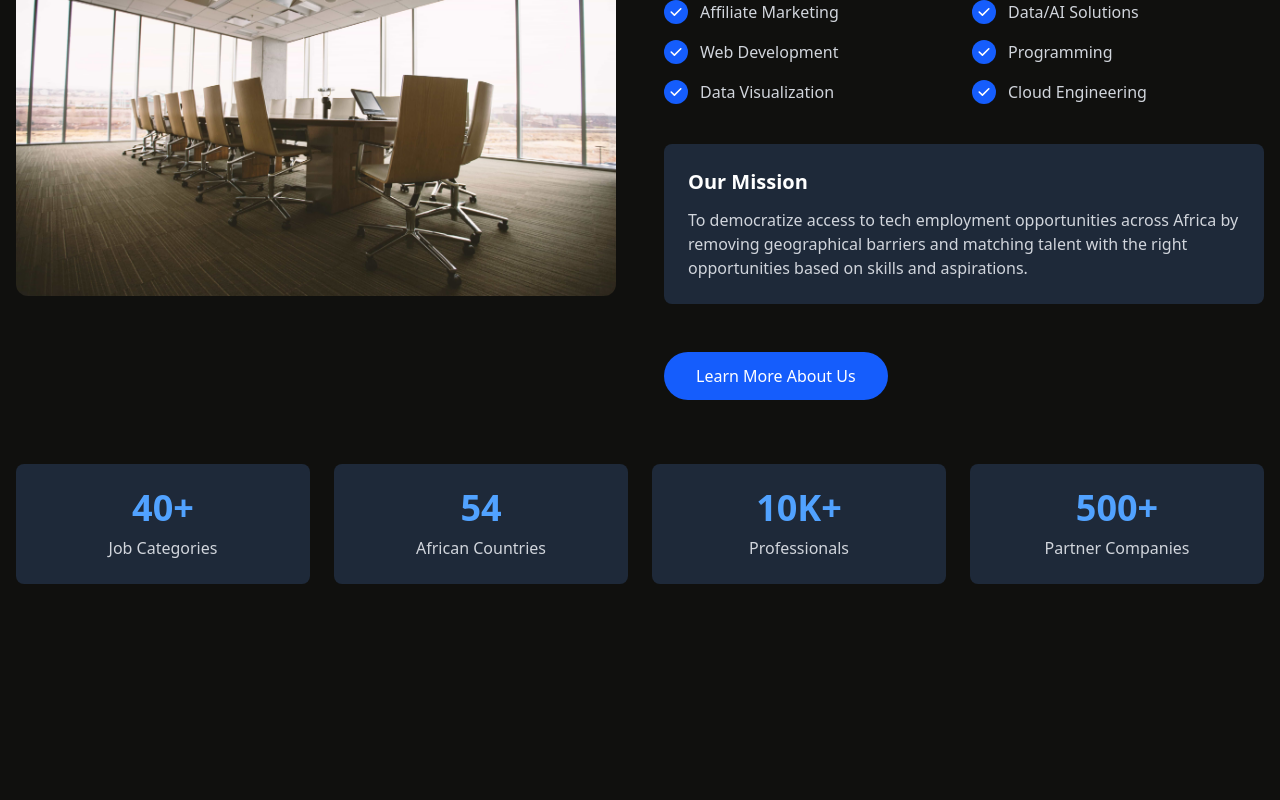
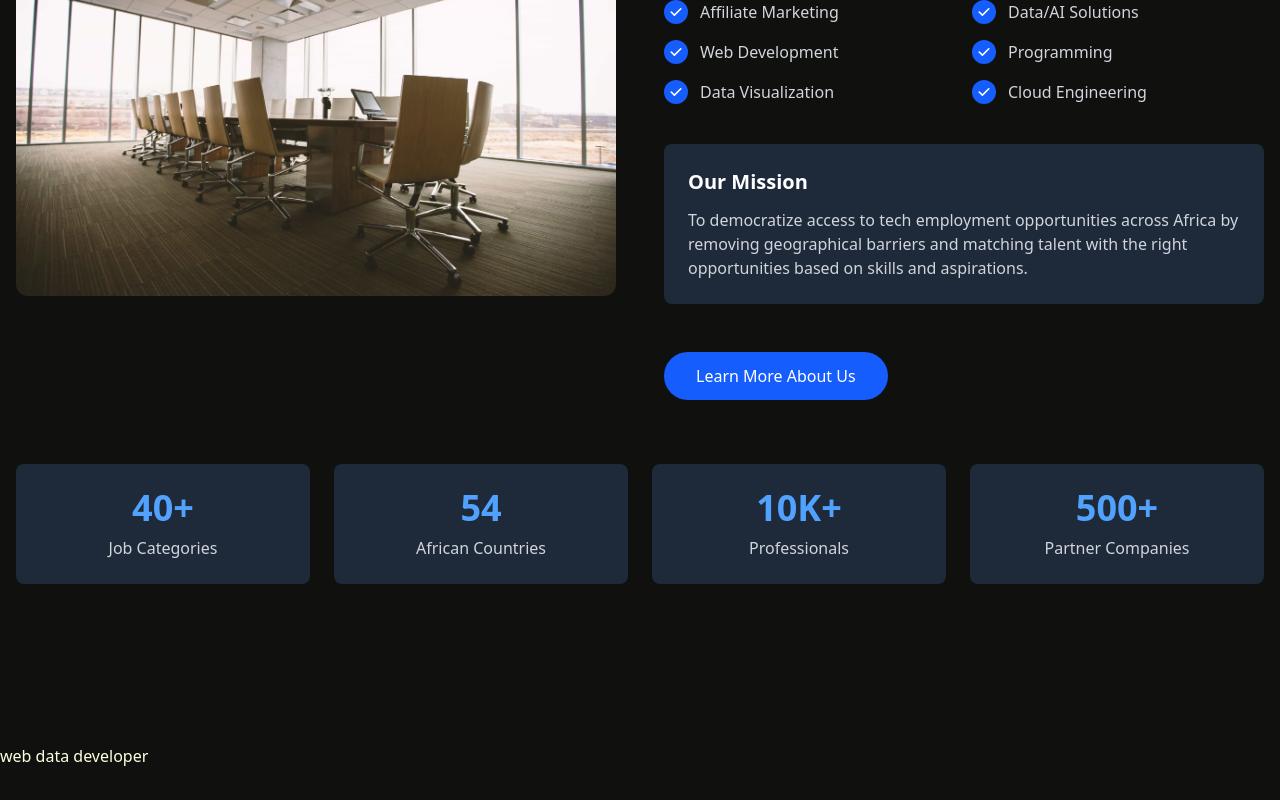
Before and after one commit to tchasinga/jobposter, a Next.js app: page / in a window 1280 px wide. Shown: the part 4321-5121 px from the top of the page. Before the commit the page ends 4985 px from the top, so only its background shows below. Built offline with nearby package versions, Linux system fonts and the light colour scheme.

Commit message:
feat: update Testemonial component layout and integrate into Home page

```diff
--- a/app/Pages/Testemonial.jsx
+++ b/app/Pages/Testemonial.jsx
@@ -3,7 +3,7 @@
 
 export default function Testemonial() {
   return (
-    <div className=''>
+    <div className='max-w-screen-2xl mx-auto py-20'>
         <h1>web data developer</h1>
     </div>
   )
--- a/app/page.jsx
+++ b/app/page.jsx
@@ -2,6 +2,7 @@
 import Keeper from "./Pages/Keeper";
 import Jobs from "./Pages/Jobs";
 import AboutSection from "./Pages/AboutSection";
+import Testemonial from "./Pages/Testemonial";
 
 export default function Home() {
   return (
@@ -12,7 +13,9 @@
       <Jobs />
       {/* <About /> */}
       <AboutSection />
-      {/* <Companies /> */}
+      {/* <Testemonial /> */}
+      <Testemonial />
+      {/* <Contact /> */}
     </div>
   );
 }
```
